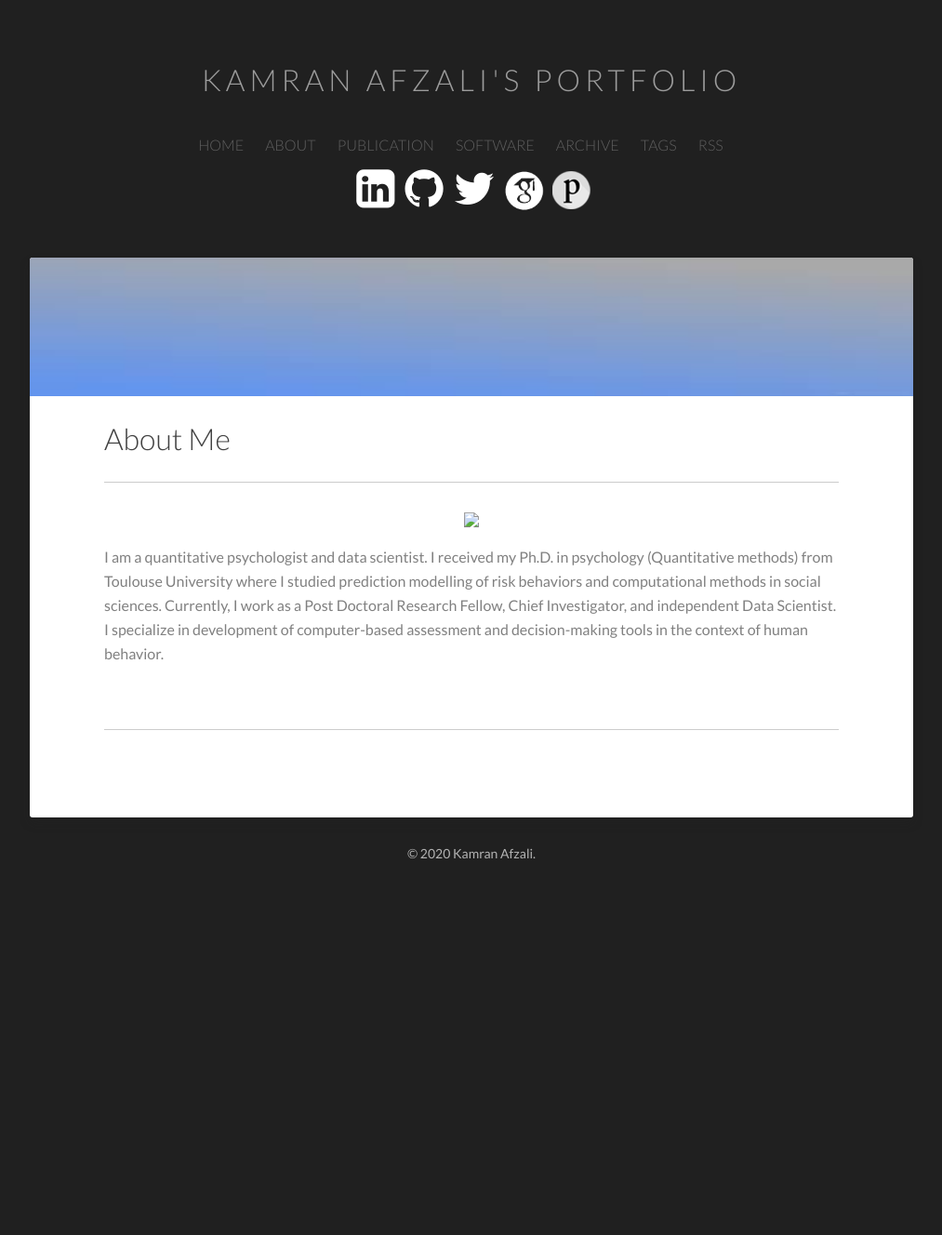
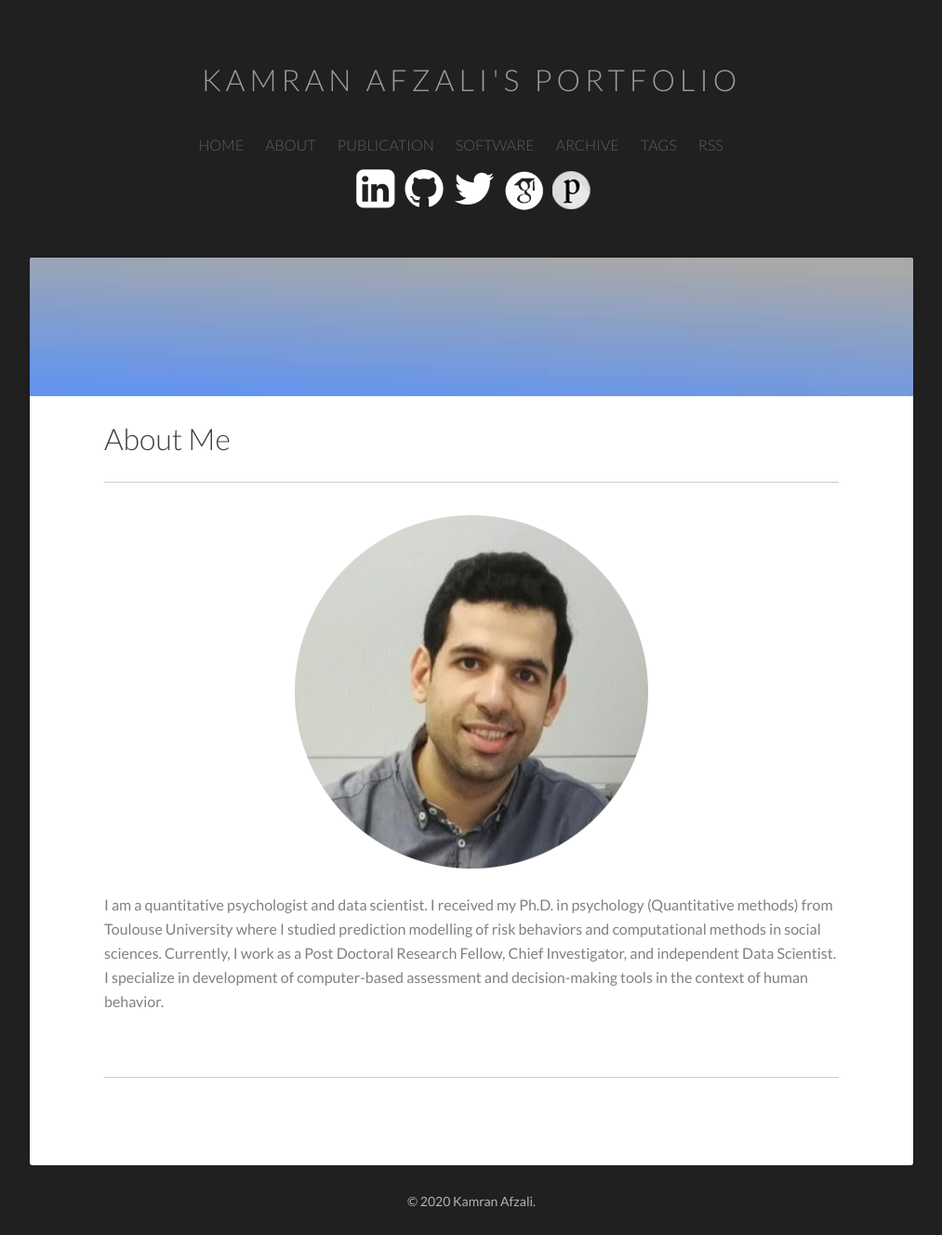
Before and after one commit to Kamran-Afzali/Kamran-Afzali.github.io, a Jekyll site: the page built from about/index.md, in a window 1280 px wide. Shown: the whole page at 93% size, without its empty margins (133-1146 px from the left). Built offline with Jekyll 4.4.1, drawn with Linux system fonts in a browser that asks for light colours; before the commit the page ends 954 px from its top, so only the background shows below that.

Commit message:
Update index.md

```diff
--- a/about/index.md
+++ b/about/index.md
@@ -4,7 +4,7 @@ title: About Me
 ---
 <center>
     <div class="photoset-grid-custom" data-layout="213">
-     <img src="/website/images/kamranAfzali.png" />
+     <img src="/images/kamranAfzali.png" />
     </div>
 </center>
 
```
